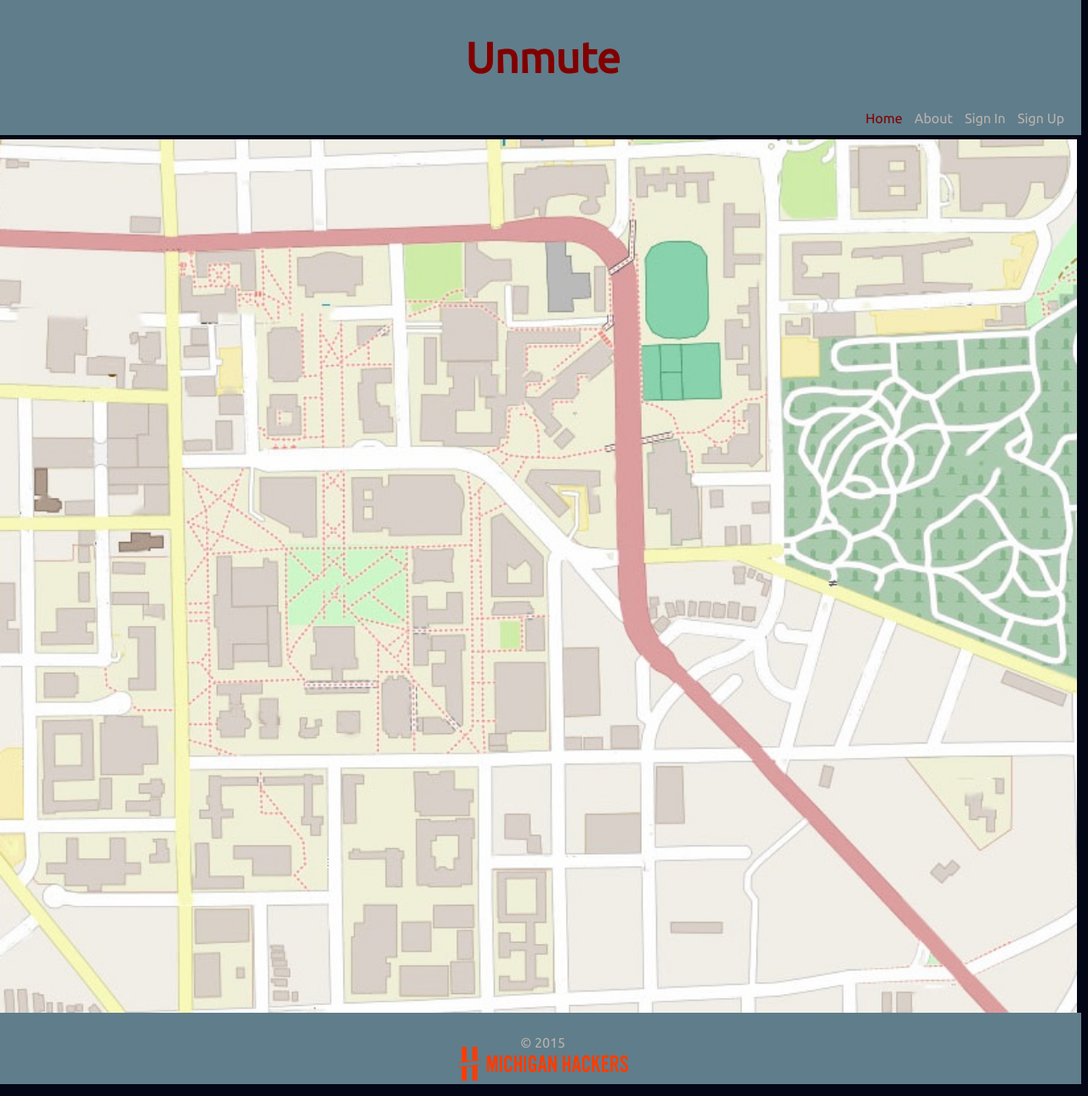
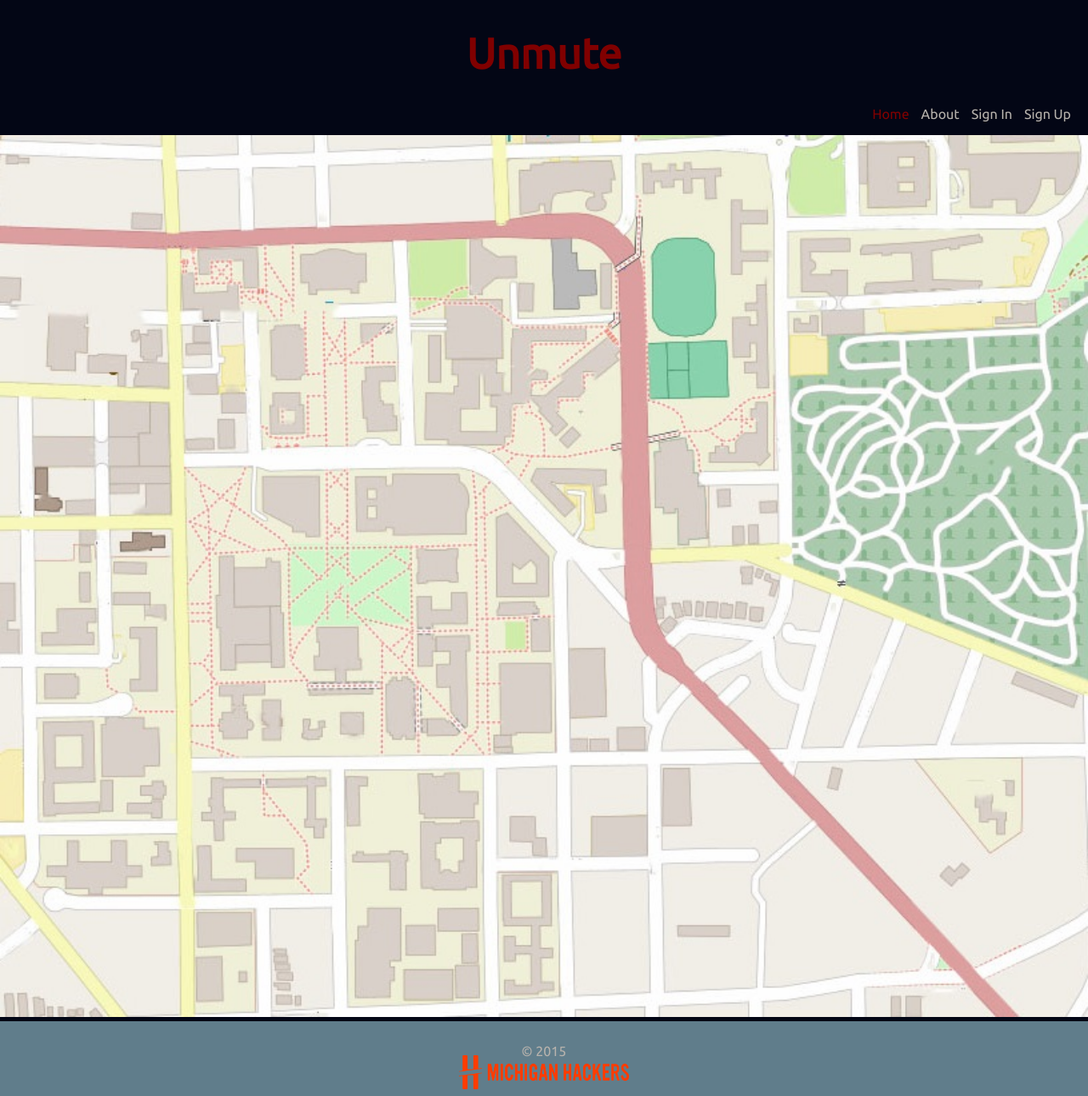
Before and after one commit to michiganhackers/Unmute, a plain HTML site: page templates/index.html in a window 1280 px wide. Shown: the whole page at 85% size. Drawn offline with nearby package versions, Linux system fonts and the light colour scheme; files that its build step writes are made by us from their sources; files whose address does not match are found by name.

Commit message:
fixed overhang

```diff
--- a/static/css/styling.css
+++ b/static/css/styling.css
@@ -2,7 +2,7 @@
 		  HEADING
 ***********************/
 header {
-  padding: 5px 0 0 5px;
+  padding: 5px 0 5px 0;
   width: 100%;
   height: 25%
 }
@@ -63,7 +63,7 @@ body {
   padding: 0;
   margin: 0;
   background-color: #030615;
-  width: 99%;
+  /*width: 99%;*/
 }
 
 header, footer {
@@ -74,11 +74,11 @@ header, footer {
 }
 
 .map {
-	position: relative;
+	/*position: relative;*/
 	width: 100%;
 	height: 100%;
 	min-height: 500px;
-	float: left;
+	/*float: left;*/
 }
 
 
@@ -89,7 +89,7 @@ footer {
   font-size: 1em;
   font-family: "Ubuntu", sans-serif;
   text-align: center;
-  padding: 5px 0 0 5px;
+  padding: 5px 0 5px 0;
   padding-top: 10px;
   color: #B8B3AD;
   clear: left;
--- a/templates/index.html
+++ b/templates/index.html
@@ -13,7 +13,7 @@
   </head>
 
   <body>
-  	<header>
+    <div id="header">
   	  <a href="main.html">
         <h1> Unmute </h1>
   	  </a>
@@ -26,10 +26,10 @@
           <li><a href="signup.html">Sign Up</a></li>
   		  </ul>
   	  </nav>
-  	</header>
-
+    </div>
+    <div>
     <img src="map.jpg" class="map">
-
+    </div>
     <footer>
      <!--  <a href="https://twitter.com/sapac247"><img src="twitter-wrap.png" alt="Twitter Logo"></a>
       <a href="https://www.facebook.com/sapac1"><img src="facebook-wrap.png" alt="Facebook Logo"></a> -->
```
